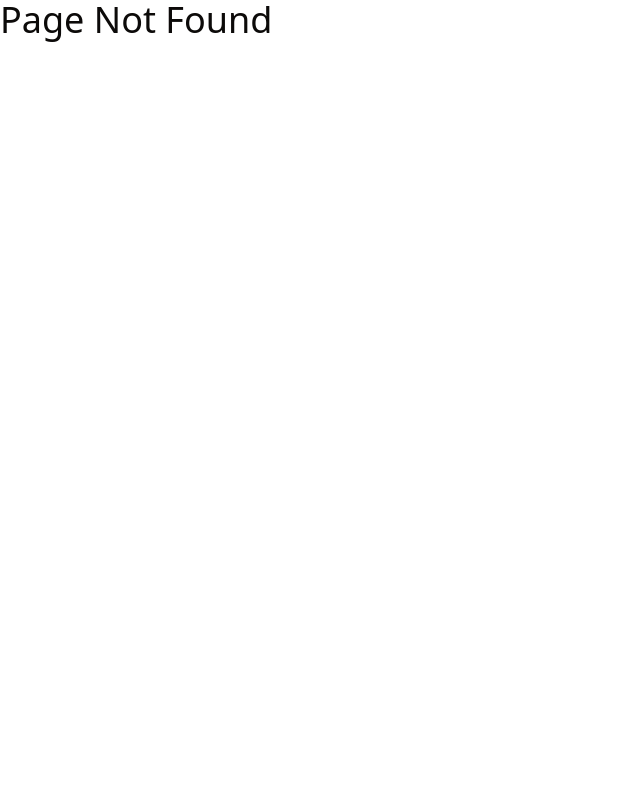
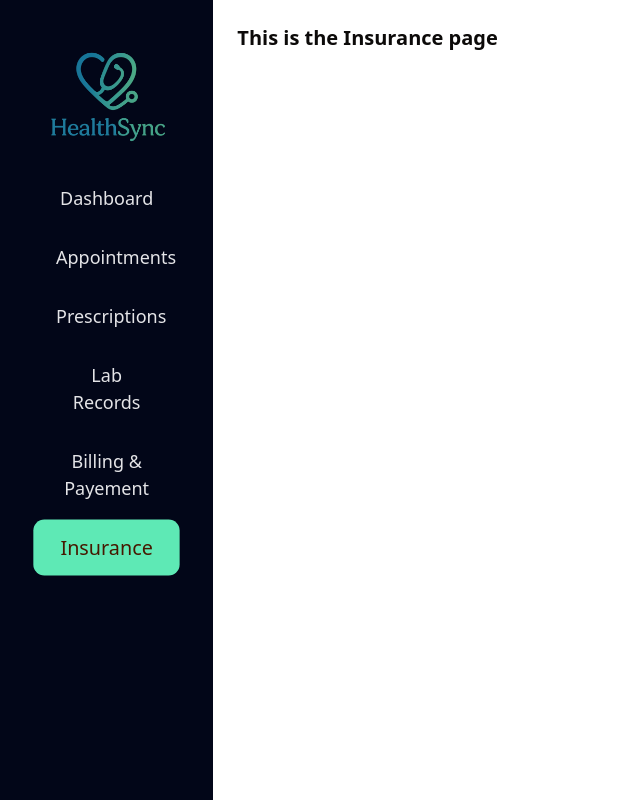
Before and after one commit to RudraTewari/HealthSync, a React (Vite) app: page /user/Insurance in a window 1280 px wide. Before the commit this address had no page. Shown: the whole page, without its empty margins (0-640 px from the left). Built offline with nearby package versions, Linux system fonts and the light colour scheme.

Commit message:
updated entire patient sidebar

```diff
--- a/package.json
+++ b/package.json
@@ -23,6 +23,7 @@
     "date-fns": "^4.1.0",
     "dayjs": "^1.11.13",
     "lucide-react": "^0.536.0",
+    "radix-ui": "^1.4.2",
     "react": "^19.1.0",
     "react-day-picker": "^9.8.1",
     "react-dom": "^19.1.0",
--- a/src/App.jsx
+++ b/src/App.jsx
@@ -23,6 +23,11 @@ import InvoiceHistory from './Admin/Billing/InvoiceHistory';
 import Overview from './Admin/Reports/Overview';
 import AppointmentReports from './Admin/Reports/AppointmentReports';
 import FinanceReports from './Admin/Reports/FinanceReports';
+import Appointment from './Patient/Appointment/Appointment';
+import Prescription from './Patient/Prescription/Prescription';
+import Insurance from './Patient/Insurance/Insurance';
+import BillingPayment from './Patient/BillingPayement/BillingPayment';
+import LabRecord from './Patient/LabRecord/LabRecord';
 
 function App() {
 
@@ -33,6 +38,11 @@ function App() {
         <Routes>
           <Route path='/' element={<Home />}></Route>
           <Route path='/user' element={<UserPanel />}></Route>
+          <Route path='/user/Appointment' element={<Appointment/>}></Route>
+          <Route path='/user/Prescription' element={<Prescription/>}></Route>
+          <Route path='/user/LabReport' element={<LabRecord/>}></Route>
+          <Route path='/user/BillingPayment' element={<BillingPayment/>}></Route>
+          <Route path='/user/Insurance' element={<Insurance/>}></Route>
           <Route path='/admin' element={<AdminPanel />}></Route>
           <Route path='/Pages/DoctorList' element={<DoctorList/>}></Route>
           <Route path='/Pages/AddDoctor' element={<AddDoctor/>}></Route>
--- /dev/null
+++ b/src/Patient/Appointment/Appointment.jsx
@@ -0,0 +1,17 @@
+import React from 'react'
+import Sidebar from '../Sidebar'
+import { NavLink } from 'react-router-dom';
+
+const Appointment = () => {
+  return (
+    <>
+      <div className='flex w-full  min-h-screen  items-stretch'>
+        <div className='w-1/6 p-0 m-0'>
+          <Sidebar />
+         </div>
+      </div>
+  </>
+  )
+}
+
+export default Appointment
--- /dev/null
+++ b/src/Patient/BillingPayement/BillingPayment.jsx
@@ -0,0 +1,17 @@
+import React from 'react'
+import Sidebar from '../Sidebar'
+
+const BillingPayment = () => {
+  return (
+      <div className='flex w-full  min-h-screen  items-stretch'>
+        <div className='w-1/6 p-0 m-0'>
+        <Sidebar />
+      </div>
+      <div className="col-span-10 bg-white p-6">
+        <h1 className="text-xl font-bold">This is the BillingPayment page</h1>
+      </div>
+    </div>
+  );
+};
+
+export default BillingPayment
--- /dev/null
+++ b/src/Patient/Insurance/Insurance.jsx
@@ -0,0 +1,18 @@
+import React from 'react'
+import Sidebar from '../Sidebar'
+
+
+const Insurance = () => {
+  return (
+      <div className='flex w-full  min-h-screen  items-stretch'>
+        <div className='w-1/6 p-0 m-0'>
+        <Sidebar />
+      </div>
+      <div className="col-span-10 bg-white p-6">
+        <h1 className="text-xl font-bold">This is the Insurance page</h1>
+      </div>
+    </div>
+  )
+}
+
+export default Insurance
--- /dev/null
+++ b/src/Patient/LabRecord/LabRecord.jsx
@@ -0,0 +1,18 @@
+import React from 'react'
+import Sidebar from '../Sidebar'
+
+
+const LabRecord = () => {
+  return (
+    <div className='flex w-full  min-h-screen  items-stretch'>
+      <div className='w-1/6 p-0 m-0'>
+        <Sidebar />
+      </div>
+      <div className="col-span-10 bg-white p-6">
+        <h1 className="text-xl font-bold">This is the Insurance page</h1>
+      </div>
+    </div>
+  )
+}
+
+export default LabRecord
--- /dev/null
+++ b/src/Patient/Prescription/Prescription.jsx
@@ -0,0 +1,18 @@
+import React from 'react'
+import Sidebar from '../Sidebar'
+
+
+const Prescription = () => {
+  return (
+      <div className='flex w-full  min-h-screen  items-stretch'>
+        <div className='w-1/6 p-0 m-0'>
+        <Sidebar />
+      </div>
+      <div className="col-span-10 bg-white p-6">
+        <h1 className="text-xl font-bold">This is the Prescription page</h1>
+      </div>
+    </div>
+  )
+}
+
+export default Prescription
--- a/src/Patient/Sidebar.jsx
+++ b/src/Patient/Sidebar.jsx
@@ -1,25 +1,26 @@
 import React from 'react'
-import { Link } from 'react-router-dom'
+import { NavLink } from 'react-router-dom'
 import logo from '../assets/ChatGPT Image Jul 28, 2025, 07_48_37 PM.png'
 
 const Sidebar = () => {
+  const baseClasses ="block text-[18px] font-medium text-center cursor-pointer px-4 py-3 rounded-lg transition-transform duration-200 text-shadow-5xs hover:text-shadow-2xs";
+  const activeClasses = "bg-emerald-300 text-amber-950 scale-110";
+  const inactiveClasses = "text-zinc-200 hover:bg-emerald-300 hover:text-amber-950 hover:scale-110";
+
   return (
     <div className="bg-slate-950 w-full px-10 py-4 h-full flex-col">
-
 
       <div className="flex justify-center mt-4  mb-2">
         <img src={logo} alt="HealthSync Logo" className="w-40 h-auto cursor-pointer hover:scale-104 transition-transform duration-200" />
       </div>
 
       <ul className='space-y-2'>
-        <li className="text-zinc-200  hover:bg-emerald-300 hover:text-amber-950 text-[18px] text-shadow-5xs hover:text-shadow-2xs font-medium text-center cursor-pointer px-4 py-3 rounded-lg hover:scale-110 transition-transform duration-200">Dashboard</li>
-        <li className="text-zinc-200  hover:bg-emerald-300 hover:text-amber-950 text-[18px] text-shadow-5xs hover:text-shadow-2xs font-medium text-center cursor-pointer px-4 py-3 rounded-lg hover:scale-110 transition-transform duration-200">My Profile</li>
-        <li className="text-zinc-200  hover:bg-emerald-300 hover:text-amber-950 text-[18px] text-shadow-5xs hover:text-shadow-2xs font-medium text-center cursor-pointer px-4 py-3 rounded-lg hover:scale-110 transition-transform duration-200">Appointments</li>
-        <li className="text-zinc-200  hover:bg-emerald-300 hover:text-amber-950 text-[18px] text-shadow-5xs hover:text-shadow-2xs font-medium text-center cursor-pointer px-4 py-3 rounded-lg hover:scale-110 transition-transform duration-200">Prescriptions</li>
-        <li className="text-zinc-200  hover:bg-emerald-300 hover:text-amber-950 text-[18px] text-shadow-5xs hover:text-shadow-2xs font-medium text-center cursor-pointer px-4 py-3 rounded-lg hover:scale-110 transition-transform duration-200">Lab Records</li>
-        <li className="text-zinc-200  hover:bg-emerald-300 hover:text-amber-950 text-[18px] text-shadow-5xs hover:text-shadow-2xs font-medium text-center cursor-pointer px-4 py-3 rounded-lg hover:scale-110 transition-transform duration-200">Messages</li>
-        <li className="text-zinc-200  hover:bg-emerald-300 hover:text-amber-950 text-[18px] text-shadow-5xs hover:text-shadow-2xs font-medium text-center cursor-pointer px-4 py-3 rounded-lg hover:scale-110 transition-transform duration-200">Billing & Insurance</li>
-        <li className="text-zinc-200  hover:bg-emerald-300 hover:text-amber-950 text-[18px] text-shadow-5xs hover:text-shadow-2xs font-medium text-center cursor-pointer px-4 py-3 rounded-lg hover:scale-110 transition-transform duration-200">Notifications</li>
+        <li><NavLink to="/user" end className={({ isActive }) => `${baseClasses} ${isActive ? activeClasses : inactiveClasses}`}>Dashboard</NavLink></li>
+        <li><NavLink to="/user/Appointment" className={({ isActive }) => `${baseClasses} ${isActive ? activeClasses : inactiveClasses}`}>Appointments</NavLink></li>
+        <li><NavLink to="/user/Prescription" className={({ isActive }) => `${baseClasses} ${isActive ? activeClasses : inactiveClasses}`}>Prescriptions</NavLink></li>
+        <li><NavLink to="/user/LabReport" className={({ isActive }) => `${baseClasses} ${isActive ? activeClasses : inactiveClasses}`}>Lab Records</NavLink></li>
+        <li><NavLink to="/user/BillingPayment" className={({ isActive }) => `${baseClasses} ${isActive ? activeClasses : inactiveClasses}`}>Billing & Payement</NavLink></li>
+        <li><NavLink to="/user/Insurance" className={({ isActive }) => `${baseClasses} ${isActive ? activeClasses : inactiveClasses}`}>Insurance</NavLink></li>
       </ul>
     </div>
   )
```
Also changed, not shown: 1 other file (tests, documents, lock files or other folders).
